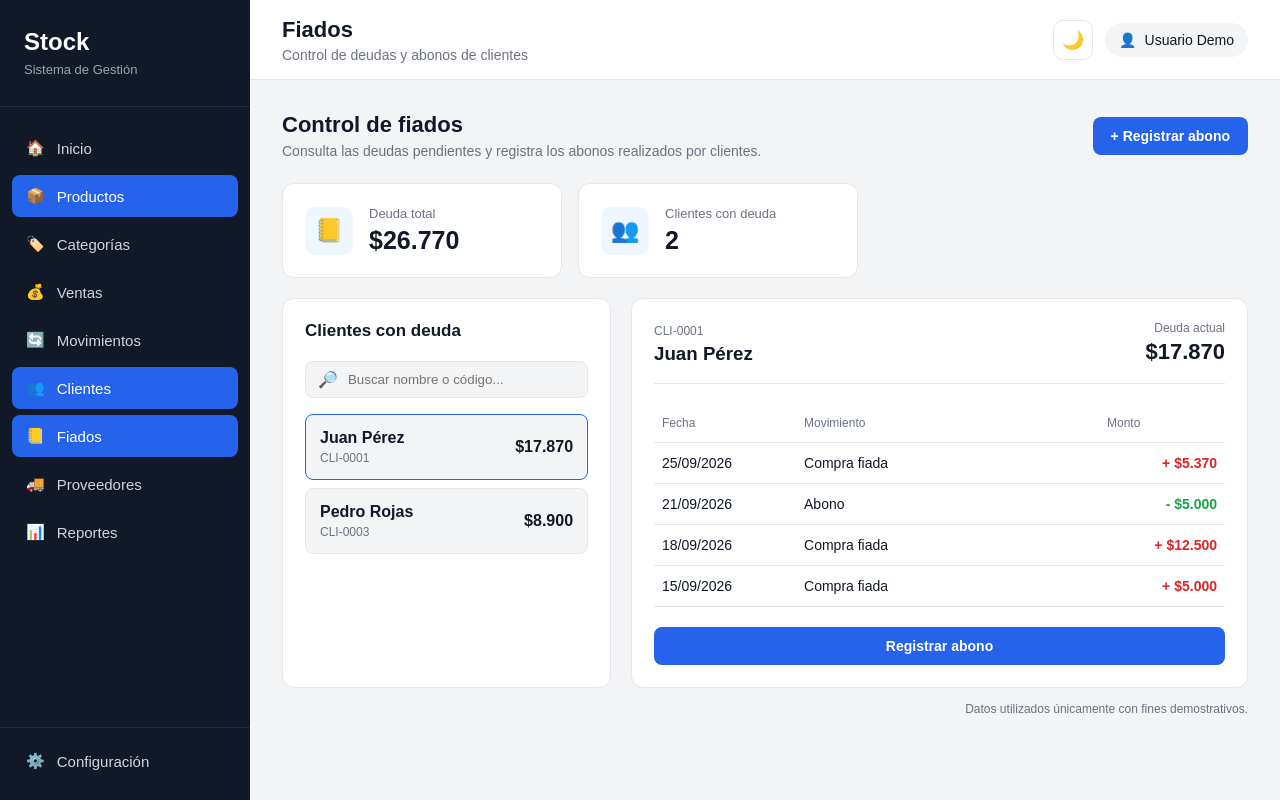
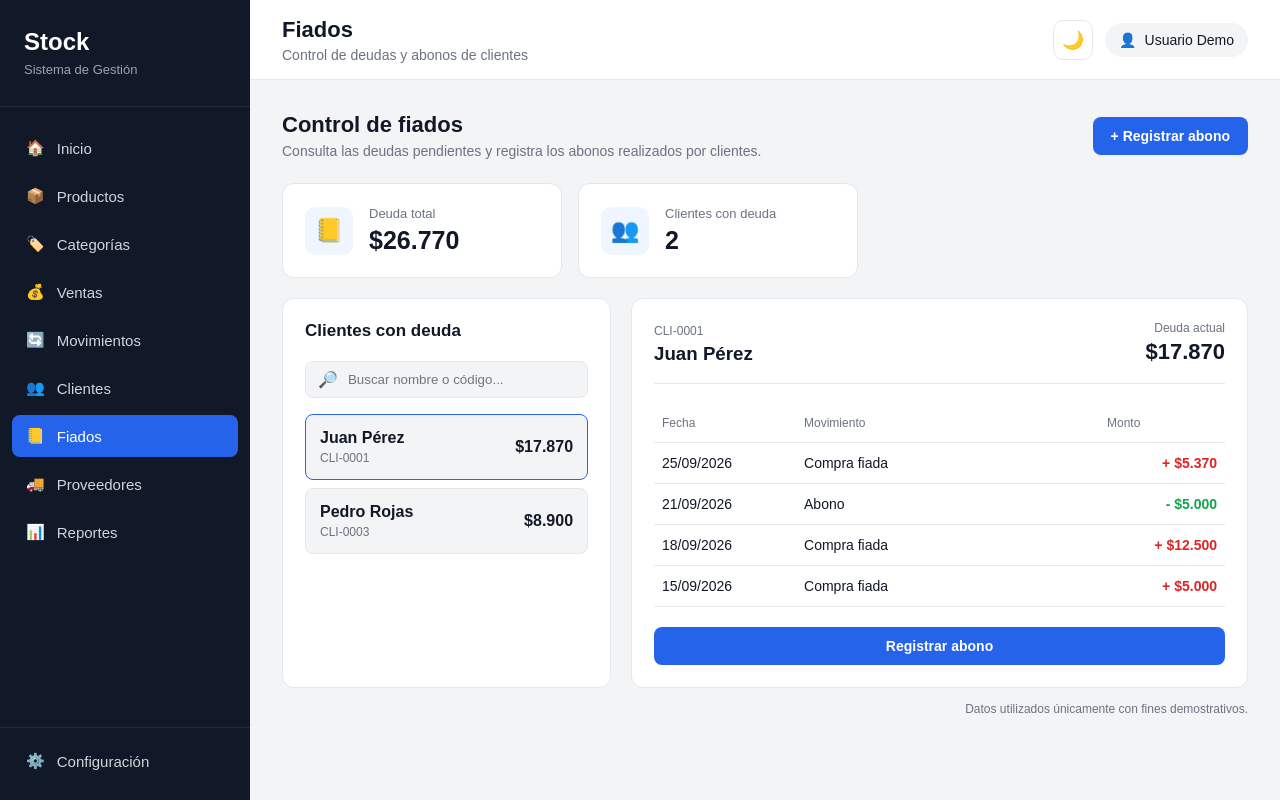
Before and after one commit to FSilvaV/plantilla-stock, a plain HTML site: page pages/fiados.html in a window 1280 px wide. Drawn offline with Linux system fonts and the light colour scheme.

```diff
--- a/pages/fiados.html
+++ b/pages/fiados.html
@@ -27,7 +27,7 @@
                 Inicio
             </a>
 
-            <a href="productos.html" class="menu-item active">
+            <a href="productos.html" class="menu-item">
                 <span>📦</span>
                 Productos
             </a>
@@ -47,7 +47,7 @@
                 Movimientos
             </a>
 
-            <a href="clientes.html" class="menu-item active">
+            <a href="clientes.html" class="menu-item">
                 <span>👥</span>
                 Clientes
             </a>
```
Also changed, not shown: pages/clientes.html (+1 -1 lines).
